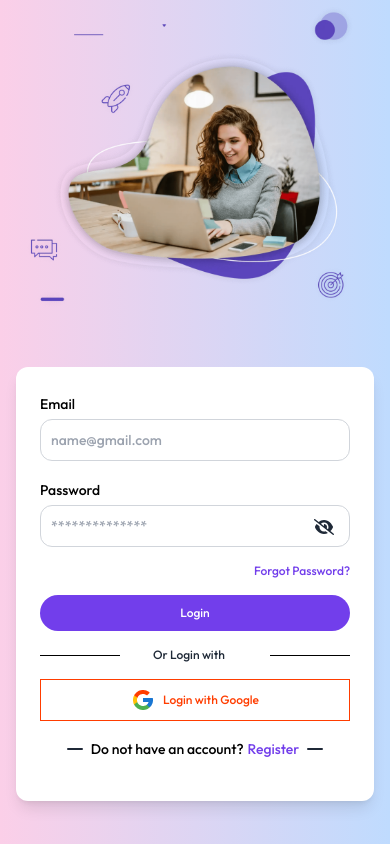
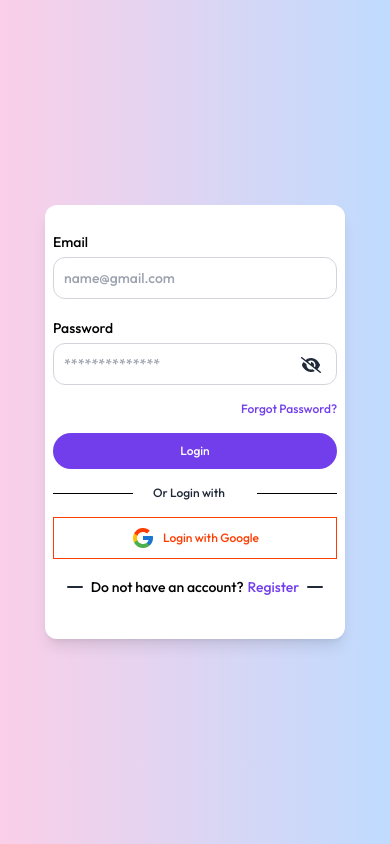
Before and after one commit to I-am-MoRsHeD/sm-user-portal, a Next.js app: page /auth/login in a window 390 px wide. Built offline with nearby package versions, Linux system fonts and the light colour scheme.

Commit message:
updated login and registration design

```diff
--- a/src/app/auth/login/components/LoginForm.tsx
+++ b/src/app/auth/login/components/LoginForm.tsx
@@ -43,8 +43,8 @@ const LoginForm = () => {
       const userData = res?.data?.data?.data;
       setUser(userData);
 
-      toast.success(res?.data?.data.message);
-      // toast("You have successfully logged in");
+      // toast.success(res?.data?.data.message);
+      toast("You have successfully logged in");
       router.push('/user/dashboard');
 
 
@@ -63,7 +63,7 @@ const LoginForm = () => {
 
 
   return (
-    <div className="bg-white rounded-xl shadow-lg px-6 py-6 my-10 lg-my-0 max-w-xl w-full">
+    <div className="bg-white rounded-xl shadow-lg px-2 lg:px-6 py-6 my-10 lg-my-0 max-w-xl w-full">
       <form onSubmit={handleSubmit(onSubmit)}>
         {/* Email Field */}
         <div className="mb-4">
--- a/src/app/auth/login/page.tsx
+++ b/src/app/auth/login/page.tsx
@@ -5,14 +5,14 @@ import LoginForm from './components/LoginForm';
 const page = () => {
   return (
     <div className='bg-gradient-to-r from-pink-200 to-blue-200 min-h-screen w-full flex items-center justify-center'>
-      <div className='px-4 sm:container'>
-        <div className='lg:flex items-center justify-center pt-16'>
+      <div className='px-2 lg:px-4 sm:container'>
+        <div className='lg:flex items-center justify-center lg:pt-16'>
           <div className='relative lg:block xl:mr-5'>
             <div className=''>
             {/* <BackToHome /> */}
 
             </div>
-            <div className='lg:block -mt-20'>
+            <div className='hidden lg:block -mt-20'>
               <Image
                 src="/auth/login_bg.png"
                 width={489}
--- a/src/app/auth/registration/page.tsx
+++ b/src/app/auth/registration/page.tsx
@@ -7,8 +7,8 @@ import { BackToHome } from '../login/components';
 const Page = () => {
     return (
         <div className="bg-gradient-to-r from-pink-200 to-blue-200 min-h-screen w-full flex items-center justify-center">
-            <div className="px-4 sm:container">
-                <div className="lg:flex items-center justify-center gap-10 pt-16">
+            <div className="px-2 lg:px-4 sm:container">
+                <div className="lg:flex items-center justify-center gap-10">
                     <div className="hidden lg:block">
                         {/* BackToHome component */}
                         {/* <BackToHome /> */}
--- a/src/components/auth/RegistrationForm.tsx
+++ b/src/components/auth/RegistrationForm.tsx
@@ -50,7 +50,7 @@ const RegistrationForm = () => {
   };
 
   return (
-    <div className="bg-white rounded-xl shadow-lg px-6 py-6 my-20 lg-my-0 w-full">
+    <div className="bg-white rounded-xl shadow-lg px-2 lg:px-6 py-6 my-5 lg:my-10 w-full">
       <h3 className="text-base font-semibold text-[#000000]">Register</h3>
 
       <form className="space-y-7" onSubmit={handleSubmit(onSubmit)}>
```
